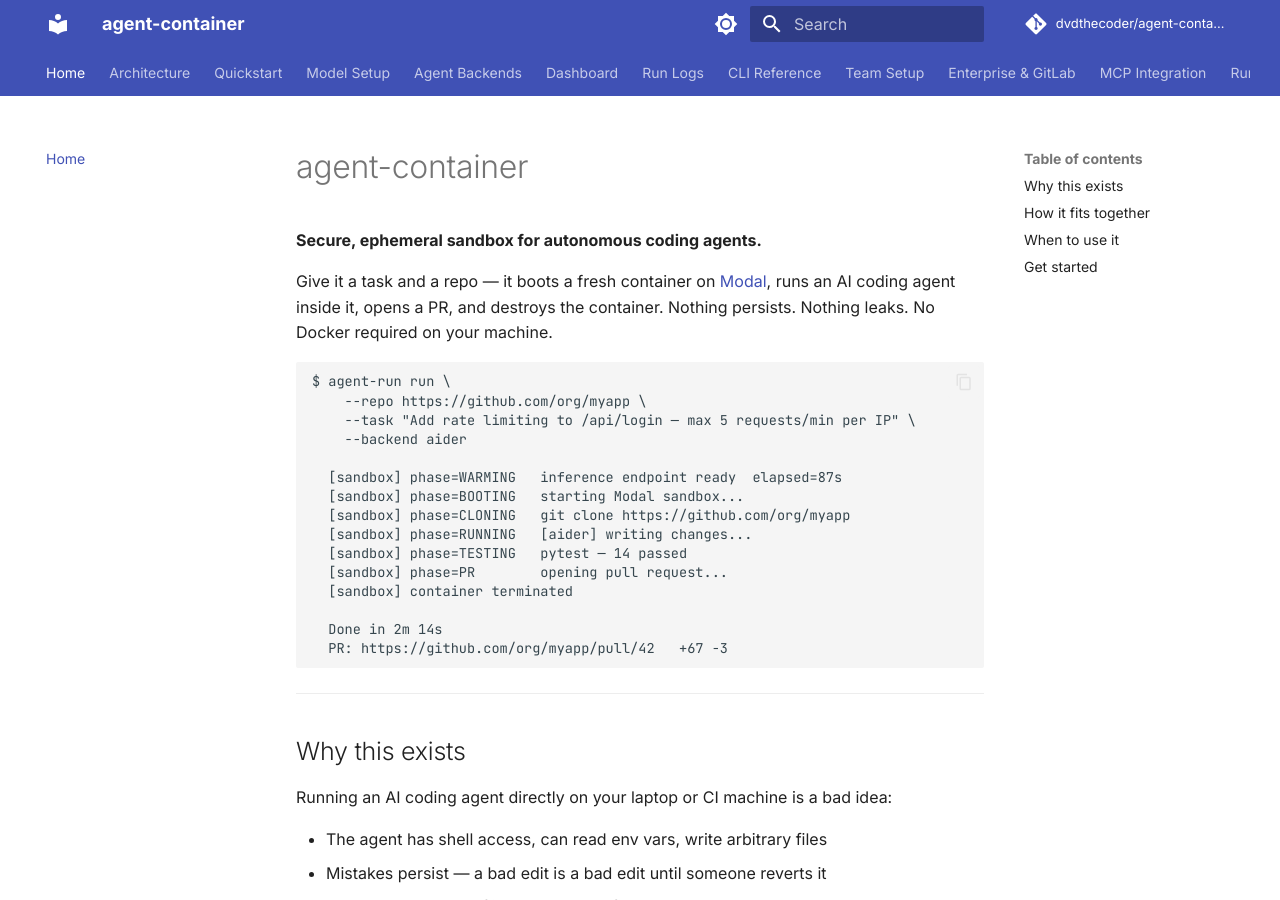
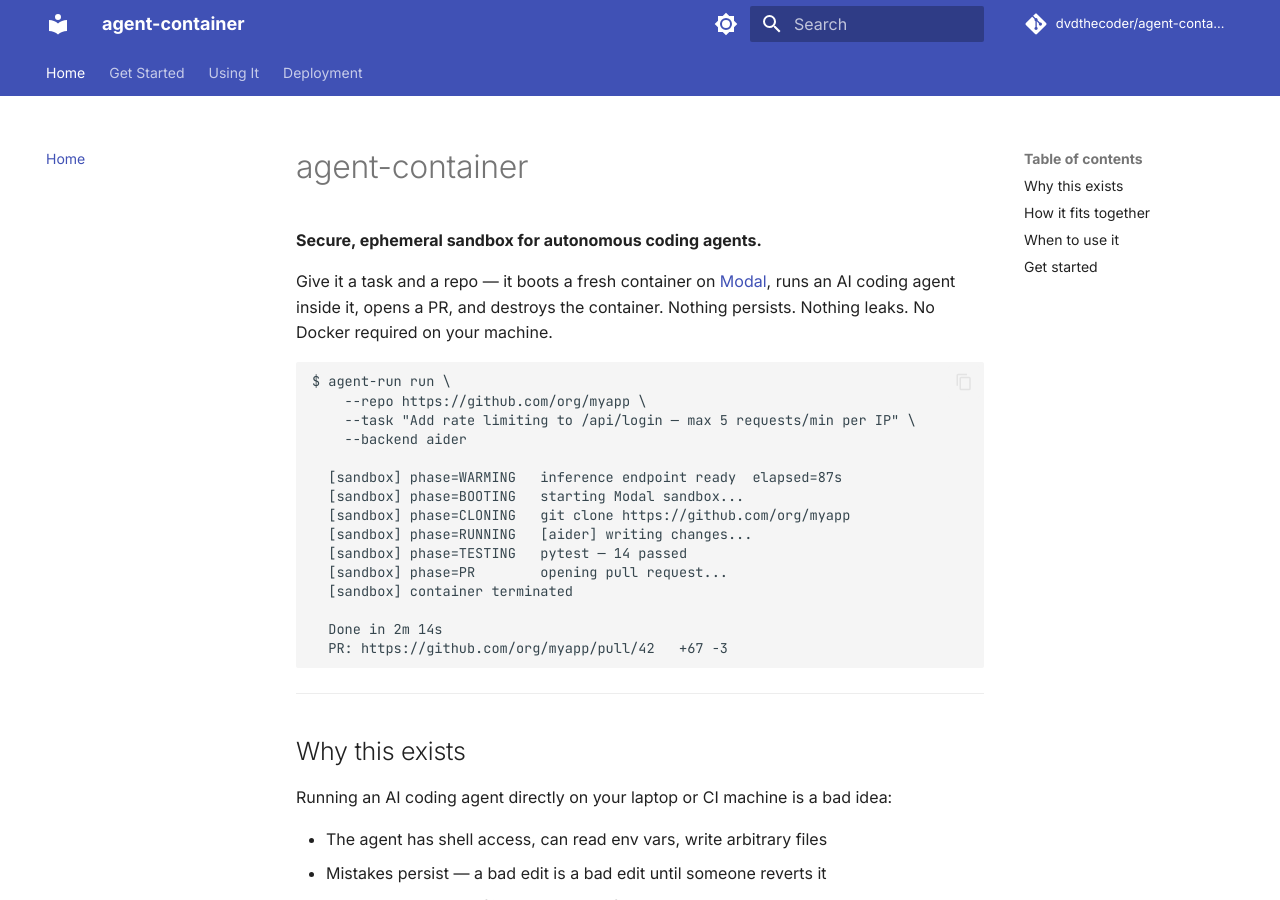
Before and after one commit to dvdthecoder/agent-container, an MkDocs documentation site: the page built from docs/index.md, in a window 1280 px wide and 900 px high. Built offline with MkDocs 1.6.1 and Material for MkDocs 9.7.7, drawn with Linux system fonts in a browser that asks for light colours; comment, search, counter and statistics services are not loaded.

Commit message:
docs(nav): group nav into sections to reduce menu length
Get Started / Using It / Deployment — collapses 11 flat items into 3
groups. Also removes navigation.expand so sections stay collapsed
until clicked.

Co-Authored-By: Claude Sonnet 4.6 <noreply@anthropic.com>

```diff
--- a/mkdocs.yml
+++ b/mkdocs.yml
@@ -26,7 +26,6 @@ theme:
   features:
     - navigation.tabs
     - navigation.sections
-    - navigation.expand
     - navigation.top
     - search.suggest
     - search.highlight
@@ -58,17 +57,20 @@ markdown_extensions:
 
 nav:
   - Home: index.md
-  - Architecture: architecture.md
-  - Quickstart: quickstart.md
-  - Model Setup: models.md
-  - Agent Backends: agents.md
-  - Dashboard: dashboard.md
-  - Run Logs: logging.md
-  - CLI Reference: cli.md
-  - Team Setup: teams.md
-  - Enterprise & GitLab: enterprise.md
-  - MCP Integration: mcp.md
-  - Running & Contributing: contributing.md
+  - Get Started:
+    - Quickstart: quickstart.md
+    - Architecture: architecture.md
+    - Model Setup: models.md
+  - Using It:
+    - Agent Backends: agents.md
+    - MCP Integration: mcp.md
+    - Dashboard: dashboard.md
+    - Run Logs: logging.md
+    - CLI Reference: cli.md
+  - Deployment:
+    - Team Setup: teams.md
+    - Enterprise & GitLab: enterprise.md
+    - Running & Contributing: contributing.md
 
 plugins:
   - search
```
